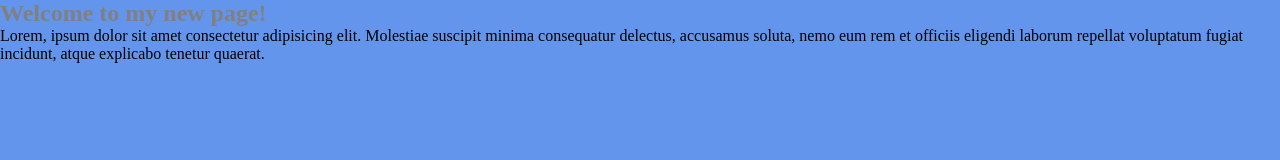
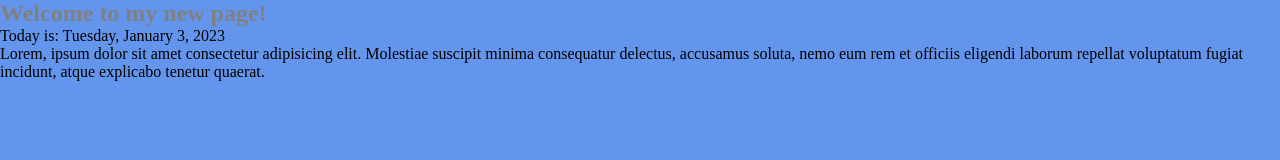
Before and after one commit to tbabyuk/git_demo, a plain HTML site: page index.html in a window 1280 px wide. Drawn offline with Linux system fonts and the light colour scheme.

Commit message:
added date feature in date-feature branch

```diff
--- a/index.html
+++ b/index.html
@@ -8,6 +8,7 @@
 </head>
 <body>
     <h2>Welcome to my new page!</h2>
+    <p>Today is: <span id="date"></span></p>
     <p>Lorem, ipsum dolor sit amet consectetur adipisicing elit. Molestiae suscipit minima consequatur delectus, accusamus soluta, nemo eum rem et officiis eligendi laborum repellat voluptatum fugiat incidunt, atque explicabo tenetur quaerat.</p>
     <script src="script.js"></script>
 </body>
--- a/script.js
+++ b/script.js
@@ -1,2 +1,11 @@
 
 console.log("hello world!")
+
+const date = document.querySelector("#date");
+
+const lang = navigator.language;
+const now = new Date();
+
+const today = now.toLocaleString(lang, {dateStyle: "full"});
+
+date.innerText = today;
```
